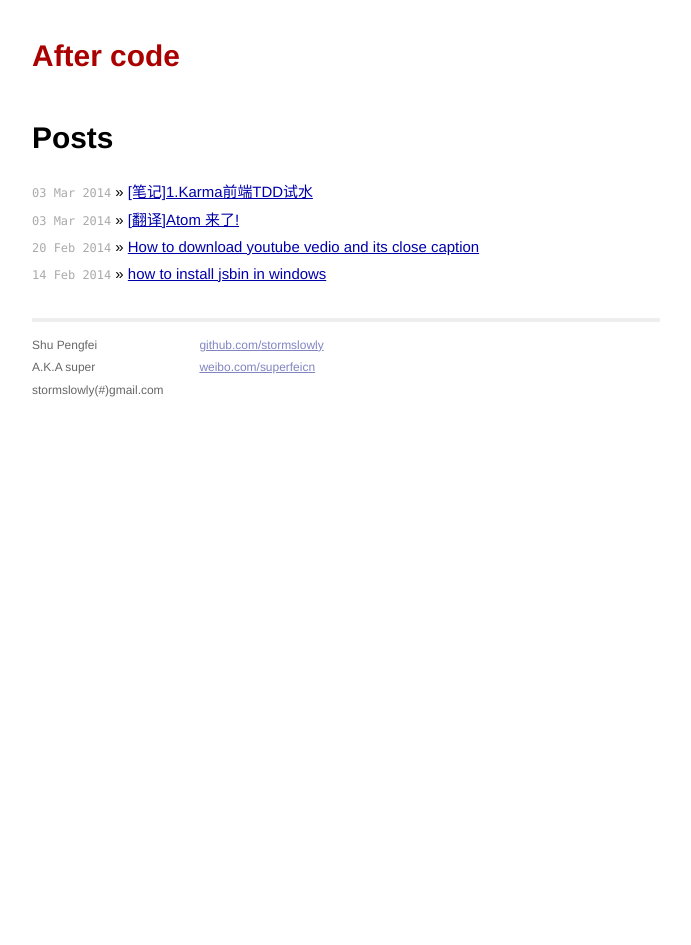
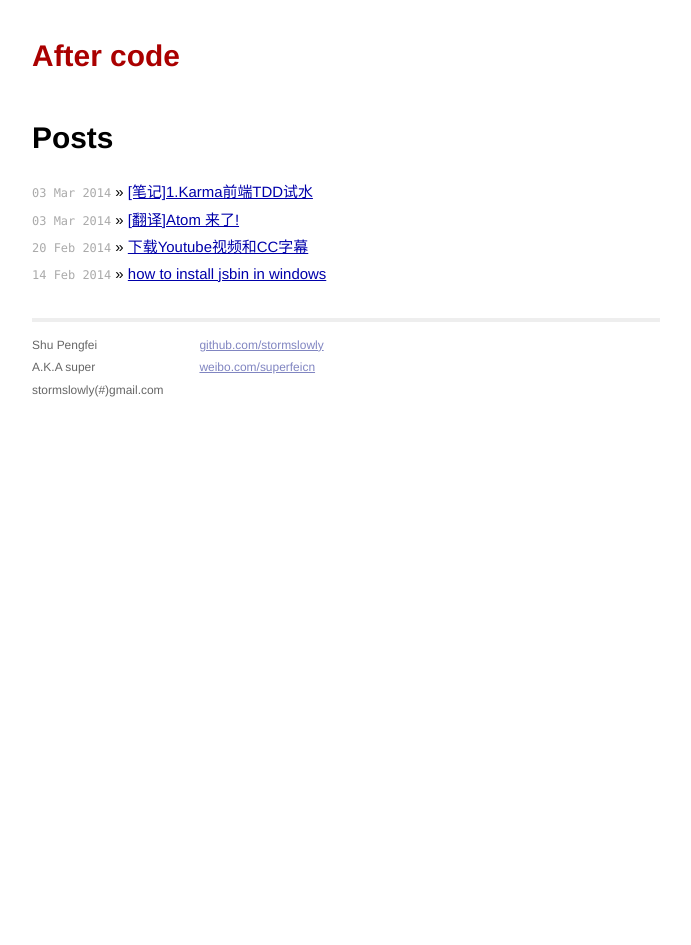
Before and after one commit to stormslowly/stormslowly.github.io, a Jekyll site: the page built from index.html, in a window 1280 px wide. Shown: the whole page, without its empty margins (294-985 px from the left). Built offline with Jekyll 4.4.1, drawn with Linux system fonts in a browser that asks for light colours; Markdown is read by kramdown in place of the engine named in the settings.

Commit message:
change title to chinese

```diff
--- a/_posts/2014-02-20-download-youtube-vedio-and-close-captions.markdown
+++ b/_posts/2014-02-20-download-youtube-vedio-and-close-captions.markdown
@@ -1,6 +1,6 @@
 ---
 layout: post
-title:  "How to download youtube vedio and its close caption"
+title:  "下载Youtube视频和CC字幕"
 date:   2014-02-20 12:28:12
 categories: youtube
 ---
```
